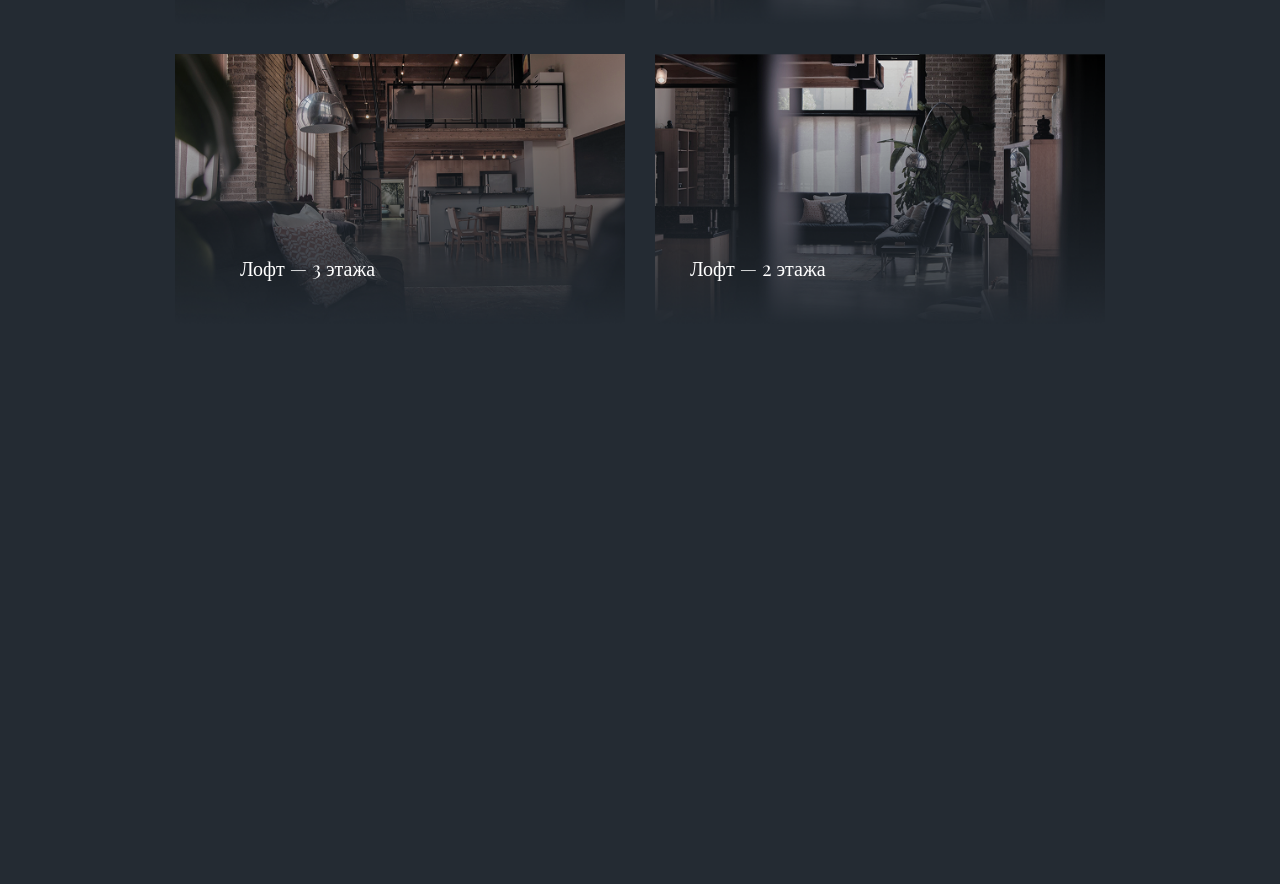
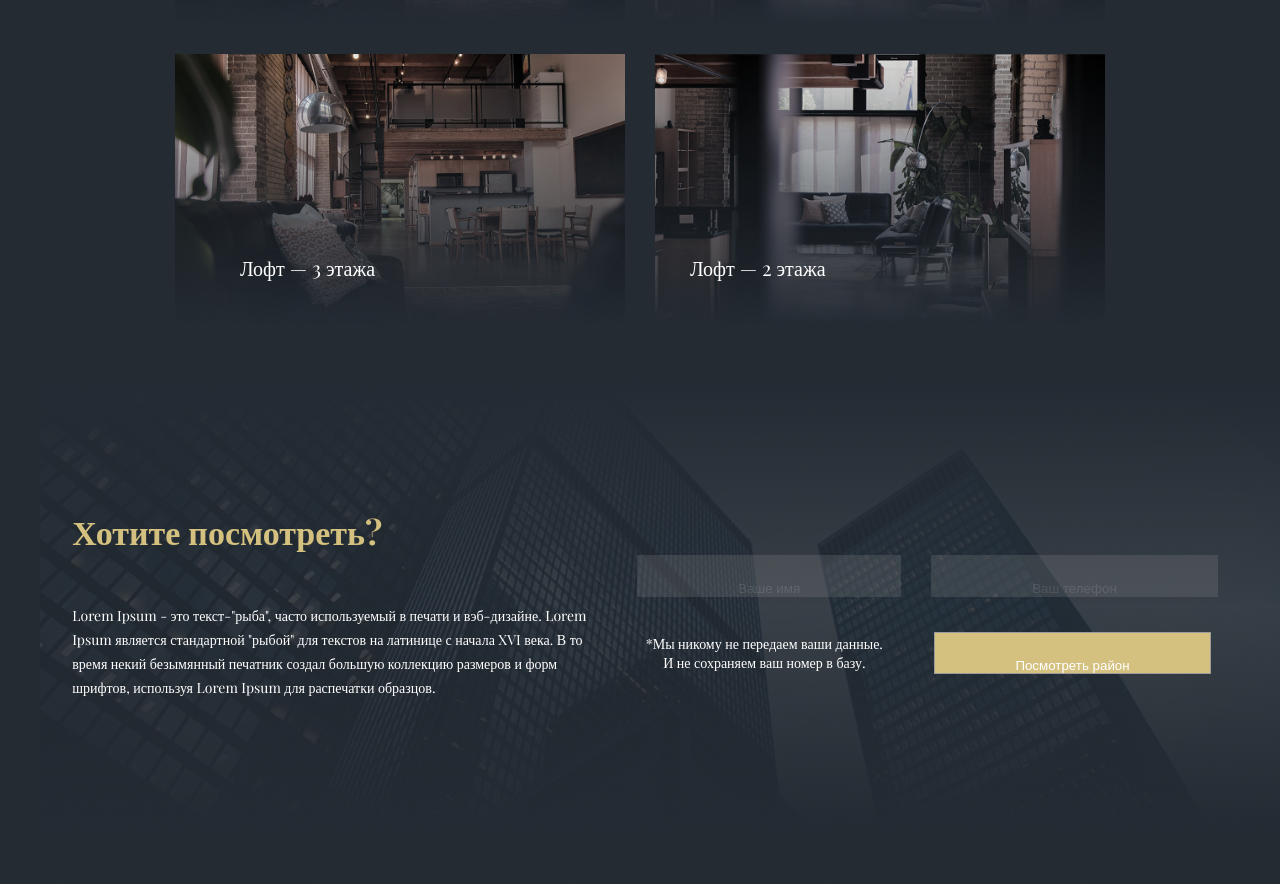
Before and after one commit to AslanSoft/Architect-Figma, a plain HTML site: page index.html in a window 1280 px wide. Shown: the part 1603-2487 px from the top of the page. Before the commit the page ends 1927 px from the top, so only its background shows below. Drawn offline with Linux system fonts and the light colour scheme.

Commit message:
new repo

```diff
--- a/index.html
+++ b/index.html
@@ -1,5 +1,6 @@
 <!DOCTYPE html>
 <html lang="en">
+
 <head>
     <meta charset="UTF-8">
     <meta name="viewport" content="width=device-width, initial-scale=1.0">
@@ -23,6 +24,7 @@
         </div>
     </div>
 </div>
+
 <body>
     <section class="container jiloy__section">
         <div class="kompleks__box">
@@ -32,15 +34,18 @@
             <div class="kompleks__top">
                 <div class="kompleks__top__side">
                     <b class="jiloytext">Жилой комплекс в историческом центре</b>
-                    <a href="#" class="mouse__href"><img src="./img/mouse.png" alt="its mouse" loading="lazy" class="mouse"></a>
+                    <a href="#" class="mouse__href"><img src="./img/mouse.png" alt="its mouse" loading="lazy"
+                            class="mouse"></a>
                 </div>
                 <div class="kompleks__bottom__site">
                     <div class="bottom__site__left">
-                        <img src="./img/placeholder.png" alt="its place holder" loading="lazy" width="21" height="21" class="bottom__image">
+                        <img src="./img/placeholder.png" alt="its place holder" loading="lazy" width="21" height="21"
+                            class="bottom__image">
                         <b class="bottom__site__b">Наб. реки Фонтанки 10-15</b>
                     </div>
                     <div class="bottom__site__right">
-                        <img src="./img/phone-call.png" alt="its phone" loading="lazy" width="21" height="21" class="bottom__image">
+                        <img src="./img/phone-call.png" alt="its phone" loading="lazy" width="21" height="21"
+                            class="bottom__image">
                         <b class="bottom__site__b">8 (812) 123-45-67</b>
                     </div>
                 </div>
@@ -53,19 +58,23 @@
             <img src="./img/III.png" alt="its rome number" loading="lazy" width="260" height="200" class="two">
             <div class="kvartir__function">
                 <div class="function__columns">
-                    <img src="./img/bench.png" alt="ist skameyka" loading="lazy" width="80" height="80" class="colums__icon">
+                    <img src="./img/bench.png" alt="ist skameyka" loading="lazy" width="80" height="80"
+                        class="colums__icon">
                     <b class="kvartir__bbox">Рядом исторические парки и скверы</b>
                 </div>
                 <div class="function__columns">
-                    <img src="./img/building.png" alt="ist dom" loading="lazy" width="80" height="80" class="colums__icon">
+                    <img src="./img/building.png" alt="ist dom" loading="lazy" width="80" height="80"
+                        class="colums__icon">
                     <b class="kvartir__bbox">Полностью обустроенный</b>
                 </div>
                 <div class="function__columns">
-                    <img src="./img/fountain.png" alt="ist fountain" loading="lazy" width="80" height="80" class="colums__icon">
+                    <img src="./img/fountain.png" alt="ist fountain" loading="lazy" width="80" height="80"
+                        class="colums__icon">
                     <b class="kvartir__bbox">10 фонтанов на территории</b>
                 </div>
                 <div class="function__columns">
-                    <img src="./img/bicycle (6).png" alt="ist bicycle" loading="lazy" width="80" height="80" class="colums__icon">
+                    <img src="./img/bicycle (6).png" alt="ist bicycle" loading="lazy" width="80" height="80"
+                        class="colums__icon">
                     <b class="kvartir__bbox">6 км велодорожек</b>
                 </div>
             </div>
@@ -75,18 +84,43 @@
         </div>
         <div class="four__categories__column">
             <div class="four__categories">
-            <img src="./img/1 interior.png" alt="its interior" loading="lazy" width="450" height="270" class="column__image">
+                <img src="./img/1 interior.png" alt="its interior" loading="lazy" width="450" height="270"
+                    class="column__image">
                 <b class="four__column__bb">Лофт — 3 этажа</b>
-            <img src="./img/2 interior.png" alt="its interior" loading="lazy" width="450" height="270" class="column__image">
+                <img src="./img/2 interior.png" alt="its interior" loading="lazy" width="450" height="270"
+                    class="column__image">
                 <b class="four__column__bbb">Лофт — 2 этажа</b>
             </div>
             <div class="four__categoriess">
-            <img src="./img/3 interior.png" alt="its interior" loading="lazy" width="450" height="270" class="column__image">
+                <img src="./img/3 interior.png" alt="its interior" loading="lazy" width="450" height="270"
+                    class="column__image">
                 <b class="four__column__bb">Лофт — 3 этажа</b>
-            <img src="./img/4 interior.png" alt="its interior" loading="lazy" width="450" height="270" class="column__image">
+                <img src="./img/4 interior.png" alt="its interior" loading="lazy" width="450" height="270"
+                    class="column__image">
                 <b class="four__column__bbb">Лофт — 2 этажа</b>
             </div>
         </div>
     </section>
+    <section class="container posmotret__section">
+        <div class="posmotret__all__columns">
+            <div class="posmotret__text">
+                <b class="posmotret__info__b">Хотите посмотреть?</b>
+            <p class="posmotret__pbox">Lorem Ipsum - это текст-"рыба", часто используемый в печати и вэб-дизайне. Lorem Ipsum является
+                стандартной "рыбой" для текстов на латинице с начала XVI века. В то время некий безымянный печатник
+                создал большую коллекцию размеров и форм шрифтов, используя Lorem Ipsum для распечатки образцов. </p>
+            </div>
+            <div class="posmotret__buttonbox__columns">
+                <div class="posmotret__buttonbox">
+                <button class="posmotret__buttonbox__button"><a href="#" class="posmotret__buttonbox__a">Ваше имя</a></button>
+                <button class="posmotret__buttonbox__button"><a href="#" class="posmotret__buttonbox__a">Ваш телефон</a></button>
+            </div>
+            <div class="posmotret__infobox">
+                <b class="infobox__bb">*Мы никому не передаем ваши данные. И не сохраняем ваш номер в базу.</b>
+                <button class="posmotret__buttonbox__buttonn"><a href="#" class="posmotret__buttonbox__a">Посмотреть район</a></button>
+            </div>
+            </div>
+        </div>
+    </section>
 </body>
+
 </html>
--- a/style/style.css
+++ b/style/style.css
@@ -263,3 +263,102 @@ body{
     top: 200px;
     left: 650px;
 }
+
+.posmotret__all__columns{
+    width: 1240px;
+    height: 560px;
+    background-image: url('../img/prosm\ backg.png');
+    background-position: center;
+    background-repeat: no-repeat;
+    display: flex;
+    align-items: center;
+    justify-content: center;
+}
+
+.posmotret__info__b{
+    font-weight: 700;
+    font-size: 34px;
+    color: rgba(212, 193, 127, 1);
+    background: none;
+}
+
+.posmotret__text{
+    display: flex;
+    flex-direction: column;
+    gap: 50px;
+    background: none;
+}
+
+.posmotret__pbox{
+    max-width: 535px;
+    font-weight: 400;
+    font-size: 14px;
+    line-height: 24px;
+    color: rgba(255, 255, 255, 1);
+    background: none;
+}
+
+.posmotret__buttonbox__columns{
+    display: flex;
+    justify-content: center;
+    align-items: center;
+    flex-direction: column;
+    gap: 35px;
+    background: none;
+    padding: 20px 30px 0px;
+}
+
+.posmotret__buttonbox{
+    display: flex;
+    justify-content: center;
+    align-items: center;
+    gap: 30px;
+    background: none;
+}
+
+.posmotret__buttonbox__button{
+    border: 0.1px solid #9b9b9b;
+    padding: 25px 100px 0px;
+    background: #9b9b9b;
+    color: #fff;
+    opacity: 20%;
+}
+
+.posmotret__buttonbox__a{
+    text-align: center;
+    display: flex;
+    justify-content: center;
+    align-items: center;
+    text-decoration: none;
+    list-style: none;
+    color: #fff;
+    background: none;
+}
+
+
+
+.infobox__bb{
+    text-align: center;
+    display: flex;
+    justify-content: center;
+    align-items: center;
+    max-width: 240px;
+    font-weight: 400;
+    font-size: 14px;
+    background: none;
+    color: rgba(255, 255, 255, 1);
+}
+
+.posmotret__infobox{
+    text-align: center;
+    display: flex;
+    gap: 50px;
+    background: none;
+}
+
+.posmotret__buttonbox__buttonn{
+    border: 0.1px solid #9b9b9b;
+    padding: 25px 80px 0px;
+    background: rgba(212, 193, 127, 1);
+    color: #fff;
+}
```
Also changed, not shown: img/prosm backg.png (added). Lines whose indentation alone changed are shown as unchanged.
